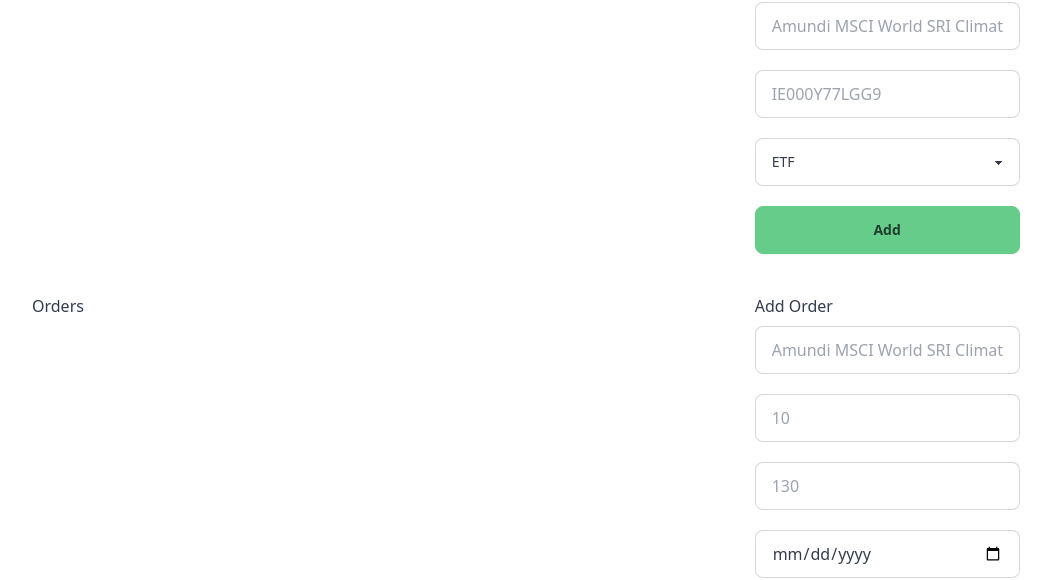
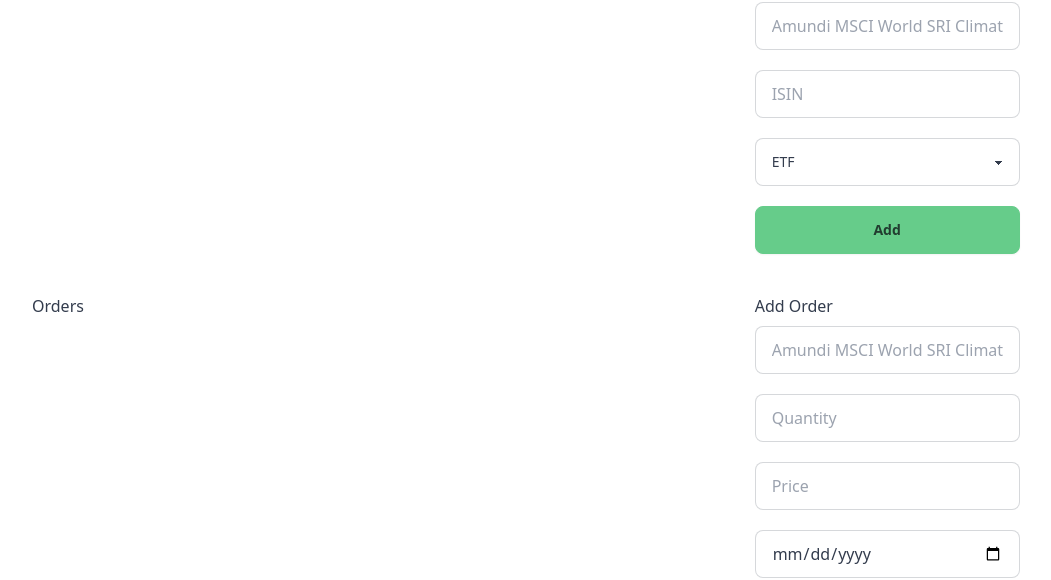
Before and after one commit to s0h311/investtrack, a Nuxt app: page /dashboard in a window 1280 px wide. Shown: the part 122-702 px from the top of the page, without its empty margins (96-1147 px from the left). Built offline with nearby package versions, Linux system fonts and the light colour scheme; no server answers.

Commit message:
update input placeholders

```diff
--- a/app/pages/dashboard/components/AssetForm.vue
+++ b/app/pages/dashboard/components/AssetForm.vue
@@ -10,7 +10,7 @@
     <input
       name="isin"
       type="text"
-      placeholder="IE000Y77LGG9"
+      placeholder="ISIN"
       required
     />
 
--- a/app/pages/dashboard/components/OrderForm.vue
+++ b/app/pages/dashboard/components/OrderForm.vue
@@ -11,14 +11,14 @@
     <input
       name="quantity"
       type="number"
-      placeholder="10"
+      placeholder="Quantity"
       required
     />
 
     <input
       name="price"
       type="number"
-      placeholder="130"
+      placeholder="Price"
       required
     />
 
```
